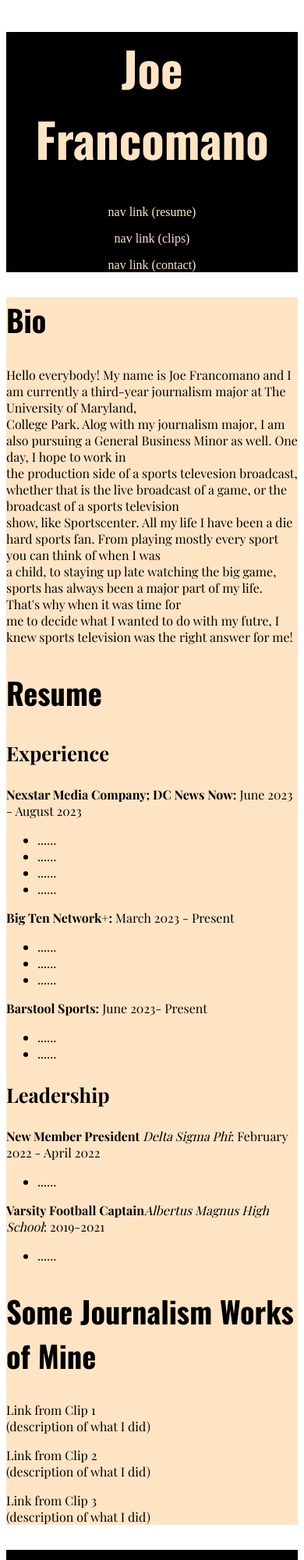
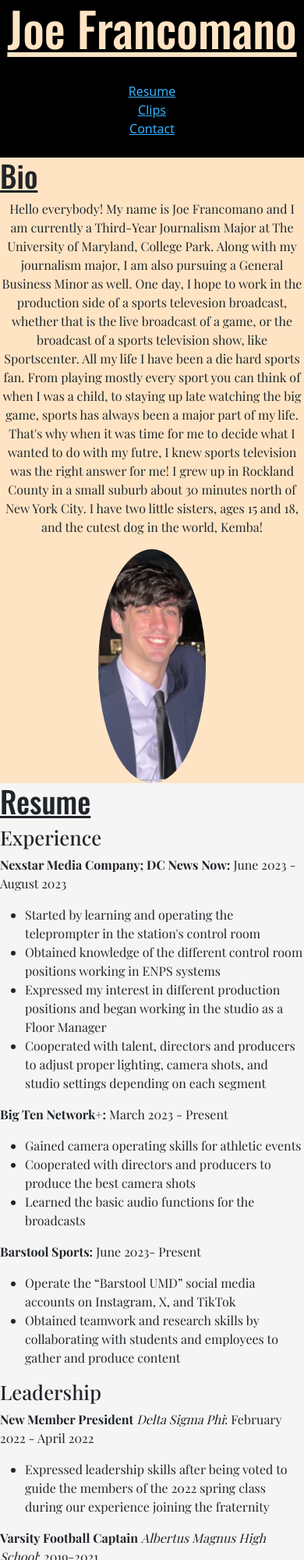
Before and after one commit to joe-francomano/joe-francomano.github.io, a plain HTML site: page projects/portfolio/index.html in a window 390 px wide. Shown: the top 2000 px of the page at 78% size. Drawn offline with nearby package versions, Linux system fonts and the light colour scheme; a web font is replaced by a local one.

Commit message:
portfolio

```diff
--- a/projects/portfolio/css/style.css
+++ b/projects/portfolio/css/style.css
@@ -1,30 +1,29 @@
-/*
 
-
-
-
-
-*/  header {
-    text-align: center;
+.heading {
     background-color: black;
     color: bisque;
+    padding-bottom: 25px;
+}
 
+.row {
+    text-align: center;
 }
 
 h1 {
     font-family: "Oswald", sans-serif;
     font-size: 3.8em;
+    text-align: center;
 }
 
 h2 {
     font-family: "Oswald", sans-serif;
     font-size: 2.4em;
+    text-align: left;
 
 }
 
 main {
     font-family: "Playfair Display", serif;
-    background-color: bisque;
 
 }
 
@@ -37,3 +36,51 @@ h3 {
     background-color: black;
     font-family: "Playfair Display", serif;
  }
+
+.bio {
+    background-color: bisque;
+
+}
+
+ .resume {
+    background-color: whitesmoke;
+ }
+
+ .clips {
+    background-color: bisque;
+
+ }
+
+#profile {
+    max-width: 200px;
+    max-height: 300px;
+    text-align: left;
+}
+
+a:link {
+    color: #33B2FF;
+}
+
+#contact-left {
+    text-align: left;
+}
+
+#contact-right {
+    text-align: right;
+}
+
+.profile-pic {
+    max-height: 300px;
+    max-width: 400;
+    border-radius: 50%;
+}
+
+.maryland-day {
+    max-height: 175px;
+    max-width: 275px
+}
+
+.dbk {
+    max-height: 200px;
+    max-width: 200px;
+}
--- a/projects/portfolio/index.html
+++ b/projects/portfolio/index.html
@@ -8,75 +8,125 @@
     <link rel="preconnect" href="https://fonts.gstatic.com" crossorigin>
     <link href="https://fonts.googleapis.com/css2?family=EB+Garamond:ital,wght@0,400..800;1,400..800&family=Libre+Baskerville:ital,wght@0,400;0,700;1,400&family=Open+Sans:ital,wght@0,300..800;1,300..800&family=Oswald:wght@200..700&family=Playfair+Display:ital,wght@0,400..900;1,400..900&family=Roboto+Condensed:ital,wght@0,100..900;1,100..900&display=swap" rel="stylesheet">
     <link href="https://fonts.googleapis.com/css2?family=Playfair+Display:ital,wght@0,400..900;1,400..900&display=swap" rel="stylesheet">
-    <link rel="stylesheet" href="css/style.css"
+    <script src="https://cdn.jsdelivr.net/npm/bootstrap@5.3.3/dist/js/bootstrap.bundle.min.js"></script>
+    <link rel="stylesheet" href="https://cdn.jsdelivr.net/npm/bootstrap@5.3.3/dist/css/bootstrap.min.css">
+    <link rel="stylesheet" href="css/style.css">
 </head>
 <body>
     <header>
-<h1>Joe Francomano</h1>
-</section>
+    <div class="heading">
+<h1><u>Joe Francomano</u></h1>
+<br>
 <div class="row">
     <div class="col-md-4">
-      <p>nav link (resume)</p>
+      <a href="#resume">Resume</a>
     </div>
+    <br>
     <div class="col-md-4">
-        <p>nav link (clips)</p>
+    <a href="#clips">Clips</a>
     </div>
+    <br>
     <div class="col-md-4">
-        <p>nav link (contact)</p>
+        <a href="#contact">Contact</a>
     </div>
 </div>
-<section>
+</div>
+
 </header>
     <main>
 <section>
-    <H2>Bio</H2>
-    <p>Hello everybody! My name is Joe Francomano and I am currently a third-year journalism major at The University of Maryland, <br> College Park. Alog with my journalism major, I am also pursuing a General Business Minor as well. One day, I hope to work in <br> the production side of a sports televesion broadcast, whether that is the live broadcast of a game, or the broadcast of a sports television <br> show, like Sportscenter. All my life I have been a die hard sports fan. From playing mostly every sport you can think of when I was <br> a child, to staying up late watching the big game, sports has always been a major part of my life. That's why when it was time for <br> me to decide what I wanted to do with my futre, I knew sports television was the right answer for me!</p>
+    <div class="bio">
+    <div class="row">
+            <div class="col-md-8">
+    <H2><u>Bio</u></H2>
+    <p>Hello everybody! My name is Joe Francomano and I am currently a Third-Year Journalism Major at The University of Maryland, College Park. Along with my journalism major, I am also pursuing a General Business Minor as well. One day, I hope to work in the production side of a sports televesion broadcast, whether that is the live broadcast of a game, or the broadcast of a sports television show, like Sportscenter. All my life I have been a die hard sports fan. From playing mostly every sport you can think of when I was a child, to staying up late watching the big game, sports has always been a major part of my life. That's why when it was time for me to decide what I wanted to do with my futre, I knew sports television was the right answer for me! I grew up in Rockland County in a small suburb about 30 minutes north of New York City. I have two little sisters, ages 15 and 18, and the cutest dog in the world, Kemba!</p>
+   </div>
+    <div class="col-md-4">
+    <img class="profile-pic" src="images/profile-pic.PNG">
+   </div>
+    </div>
+    </div>
 </section>
 <section>
-    <h2>Resume</h2>
+    <div class="resume" id="resume">
+    <h2><u>Resume</u></h2>
     <h3>Experience</h3>
     <p><b>Nexstar Media Company; DC News Now:</b> June 2023 - August 2023</p>
     <ul>
-        <li>......</li>
-        <li>......</li>
-        <li>......</li>
-        <li>......</li>
+        <li>Started by learning and operating the teleprompter in the station's control room</li>
+        <li>Obtained knowledge of the different control room positions working in ENPS systems</li>
+        <li>Expressed my interest in different production positions and began working in the studio as a Floor Manager
+        </li>
+        <li>Cooperated with talent, directors and producers to adjust proper lighting, camera shots, and studio settings depending on each segment
+        </li>
     </ul>
     <p><b>Big Ten Network+:</b> March 2023 - Present</p>
     <ul>
-        <li>......</li>
-        <li>......</li>
-        <li>......</li>
+        <li>Gained camera operating skills for athletic events</li>
+        <li>Cooperated with directors and producers to produce the best camera shots
+        </li>
+        <li>Learned the basic audio functions for the broadcasts
+        </li>
     </ul>
     <p><b>Barstool Sports:</b> June 2023- Present</p>
     <ul>
-        <li>......</li>
-        <li>......</li>
+        <li>Operate the “Barstool UMD” social media accounts on Instagram, X, and TikTok </li>
+        <li>Obtained teamwork and research skills by collaborating with students and employees to gather and produce content
+        </li>
     </ul>
     <h3>Leadership</h3>
     <p><b>New Member President</b> <i>Delta Sigma Phi</i>: February 2022 - April 2022</p>
     <ul>
-        <li>......</li>
+        <li>Expressed leadership skills after being voted to guide the members of the 2022 spring class during our experience joining the fraternity	</li>
     </ul>
-    <p><b>Varsity Football Captain</b><i>Albertus Magnus High School</i>: 2019-2021 </p>
+    <p><b>Varsity Football Captain</b> <i>Albertus Magnus High School</i>: 2019-2021 </p>
     <ul>
-        <li>......</li>
+        <li>Voted on by coaches and teammates because of leadership skills portrayed on and off the field </li>
     </ul>
+</div>
 </section>
 <section>
-    <h2>Some Journalism Works of Mine</h2>
-    <p>Link from Clip 1<br>(description of what I did) </p>
-    <p>Link from Clip 2<br>(description of what I did)</p>
-    <p>Link from Clip 3<br>(description of what I did)</p>
-
+    <div class="clips" id="clips">
+    <h2><u>Some Journalism Works of Mine</u></h2>
+    <div class="row">
+        <div class="col-md-8">
+        <a href="https://vimeo.com/826522423?share=copy">Maryland Day Video</a>
+         <p>This video is from my News Videographgy class during my second semester sophomore year. Our task was to cover a table or event from "Maryland Day" by shooting interviews and scene setter clips of the event to produce a news story. "Maryland Day" is a University open house where all clubs and organizations from the University host engangement events all across campus to Maryland commuity members. I enjoyed doing this project and loved learing about the University of Maryland's GLobal Stewards Program!</p>
+         </div>
+        <div class="col-md-4">
+        <img class="maryland-day" src="images/maryland-day.png">
+        </div>
+        <div class="col-md-8">
+    <a href="https://docs.google.com/presentation/d/1EsR_VPP56piTyowhKNhdDPcCDyV0AsYZUpBd-02IxIM/edit?usp=sharing">Portfolio Presentation</a>
+    <p>These pictures are from my Photojournalism class during my second semester freshman year here at UMD. This presentation was our final portfoloio project, in which we had to incorporate pictures used in previous projects to produce a slidehsow highlghting what we learned.</p>
+    </div>
+        <div class="col-md-8">
+        <a href="https://dbknews.com/2022/12/12/umd-balinese-gamelan-japanese-koto-concert/">DBK News</a>
+        <p>This story was written for the Diamondback, which is the award-winning student online news publication here at the UMD. For this story I went to the Gamelan Saraswati and Japanese Koto ensembles on campus, interviewed participants and audience members, and crafted a story highlighting the important of the event.</p>
+        </div>
+        <div class="col-md-4">
+        <img class="dbk" src="images/dbk-news.png">
+        </div>
+    </div>
 </section>
     </main>
 </body>
 <footer>
-    <h2>Contact Information</h2>
-    <p>(917) 902 7367</p>
-    <p>(link to email)</p>
-    <p>7306 Rhode Island Ave, College Park, MD, 20740</p>
+    <div class="contact" id="contact">
+    <h2><u>Contact Information</u></h2>
+    <div class="row">
+        <div class="col-md-8" id="contact-left">
+        <p>(917) 902 7367</p>
+        <a href="mailto: jfrancom@terpmail.umd.edu">@jfrancom@terpmail.umd.edu</a>
+        <p>7306 Rhode Island Ave, College Park, MD, 20740</p>
+        </div>
+        <div class="col-md-4" id="contact-right">
+        <p>Instagram: @joe.francomano</p>
+        <p>Twitter:@barstoolumd</p>
+        <a href="https://www.linkedin.com/in/joe-francomano-a39988232/">LinkedIn</a>
+        </div>
+    </div>
+    </div>
 
 </footer>
 </html>
```
Also changed, not shown: projects/landing-page/images/baseball-field.jpg (added), projects/landing-page/images/profile-pic.PNG (added), projects/portfolio/images/dbk-news.png (added), projects/portfolio/images/profile-pic.PNG (added), 1 other file.
